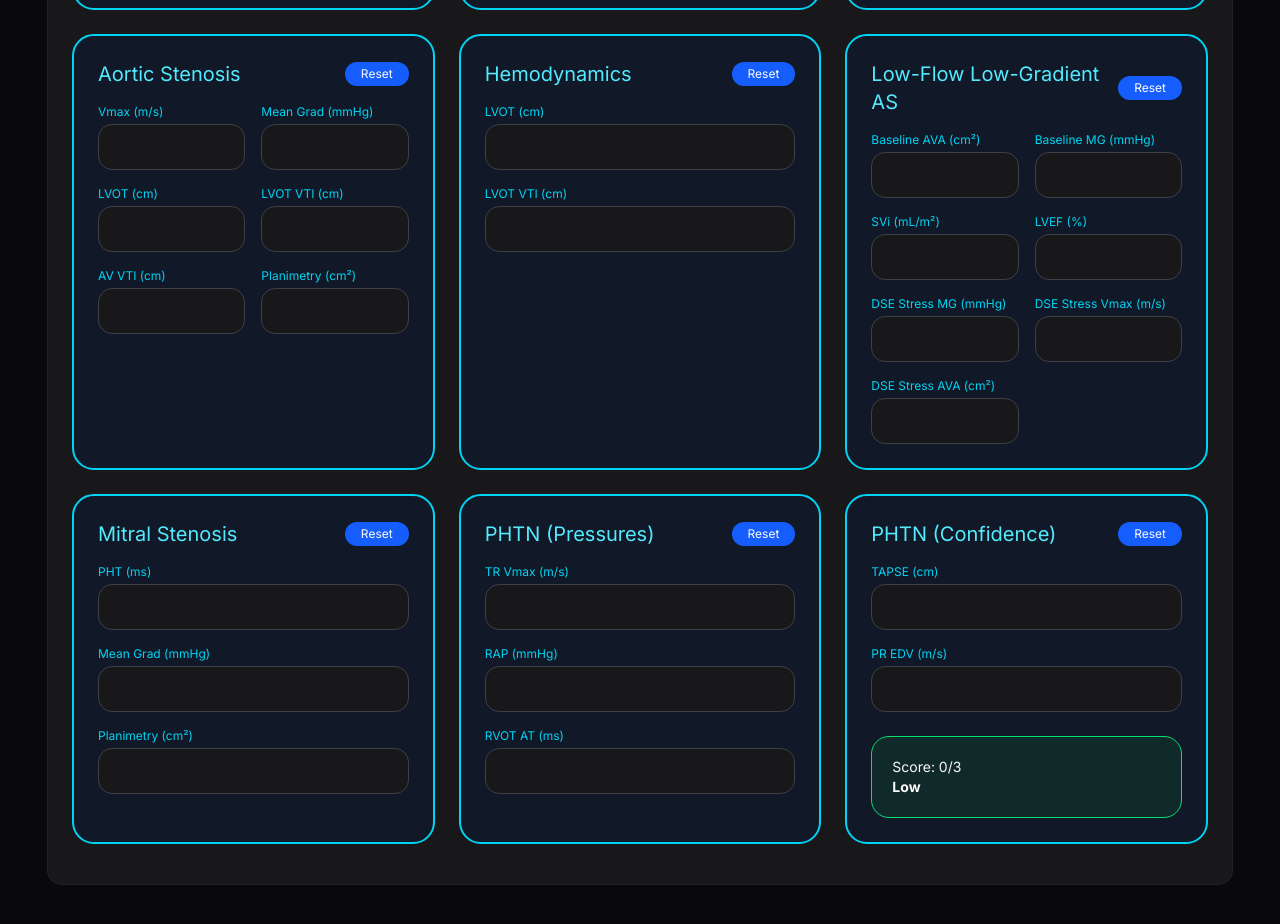
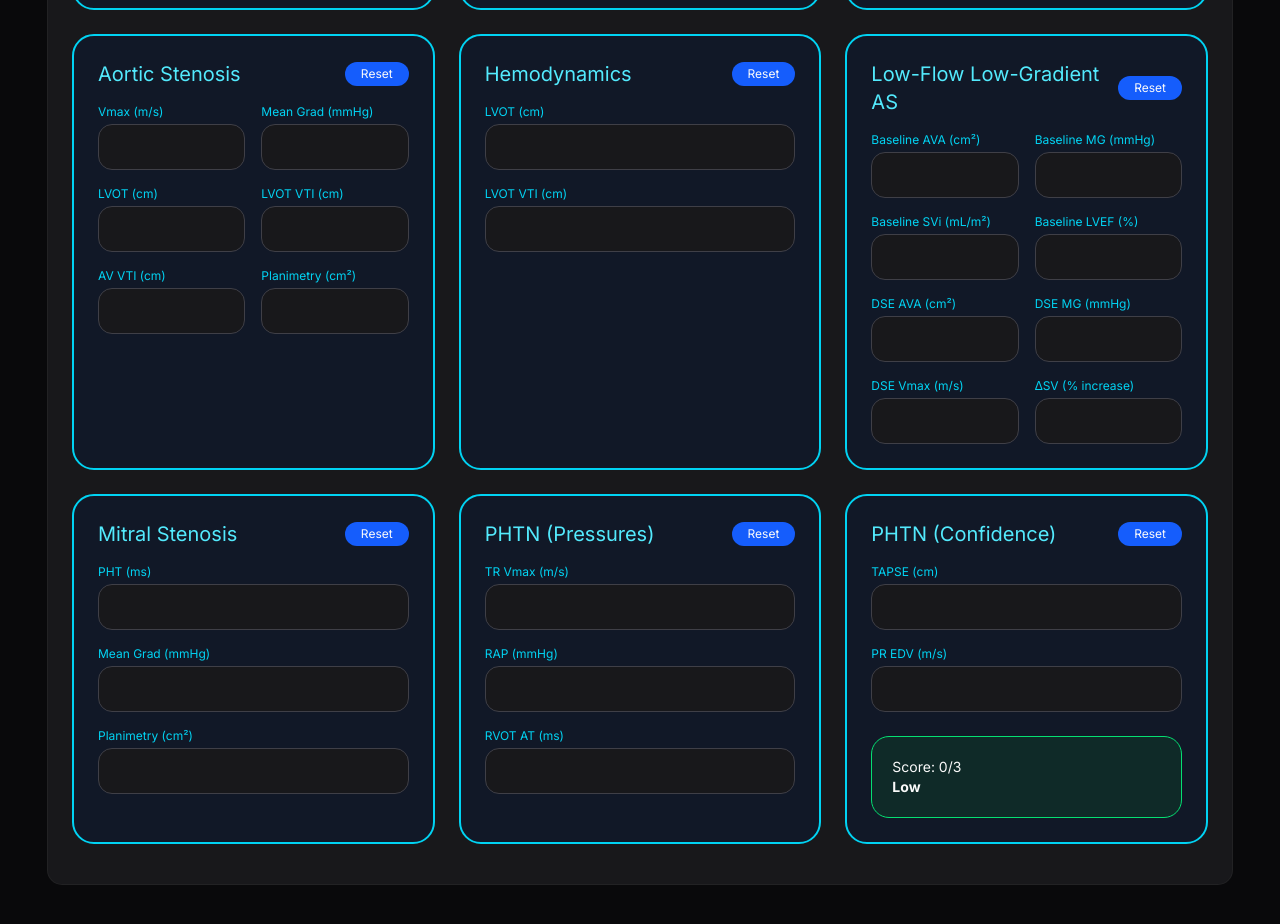
Before and after one commit to jmosley092-netizen/clinical-copilot-sonographers, a Next.js app: page / in a window 1280 px wide. Shown: the part 1020-1944 px from the top of the page. Built offline with nearby package versions, Linux system fonts and the light colour scheme.

Commit message:
reworked LFLG AS logic

```diff
--- a/components/EchoFreeCalculator.tsx
+++ b/components/EchoFreeCalculator.tsx
@@ -15,8 +15,8 @@ export default function EchoFreeCalculator() {
     tapse: "", pr: "",
     lvotd_h: "", lvotvti_h: "",
     // LFLG AS new fields
-    baselineAVA: "", baselineMG: "", svi: "", lvef: "",
-    stressMG: "", stressVmax: "", stressAVA: "", deltaSV: ""
+    baselineAVA: "", baselineMG: "", baselineSVi: "", baselineLVEF: "",
+    dseAVA: "", dseMG: "", dseVmax: "", deltaSVPercent: ""
   });
 
   const [results, setResults] = useState({
@@ -158,46 +158,55 @@ export default function EchoFreeCalculator() {
     const conf = score >= 2 ? 'High probability PH' : score === 1 ? 'Intermediate' : 'Low';
     const phtn2Out = `Score: ${score}/3<br><b>${conf}</b>`;
 
-    // LFLG AS Logic
+    // ==================== LFLG AS LOGIC (reworked) ====================
     const baselineAVA = v('baselineAVA');
     const baselineMG = v('baselineMG');
-    const svi = v('svi');
-    const lvef = v('lvef');
-    const stressMG = v('stressMG');
-    const stressVmax = v('stressVmax');
-    const stressAVA = v('stressAVA');
-    const deltaSV = v('deltaSV');
+    const baselineSVi = v('baselineSVi');
+    const baselineLVEF = v('baselineLVEF');
+    const dseAVA = v('dseAVA');
+    const dseMG = v('dseMG');
+    const dseVmax = v('dseVmax');
+    const deltaSVPercent = v('deltaSVPercent');
 
     let lflgOut = '';
-    if (baselineAVA && baselineMG && svi !== null && lvef !== null) {
-      const isLowFlow = svi <= 35;
+    if (baselineAVA && baselineMG && baselineSVi !== null && baselineLVEF !== null) {
+      const isLowFlow = baselineSVi <= 35;
       const isLowGradient = baselineMG < 40;
       const isSevereAVA = baselineAVA <= 1.0;
+      const isReducedEF = baselineLVEF < 50;
 
       if (isLowFlow && isLowGradient && isSevereAVA) {
-        const isClassical = lvef < 50;
-        const type = isClassical ? "Classical LFLG AS" : "Paradoxical LFLG AS";
+        const type = isReducedEF ? "Classical LFLG AS" : "Paradoxical LFLG AS";
 
-        if (stressMG !== null && stressVmax !== null && stressAVA !== null) {
-          let classification = "Indeterminate";
-          if (stressMG >= 40 && stressVmax >= 4 && stressAVA <= 1.0) {
+        let contractileReserve = "Unknown";
+        let classification = "Indeterminate";
+
+        if (deltaSVPercent !== null) {
+          contractileReserve = deltaSVPercent >= 20 ? "Present (≥20% ↑ SV)" : "Absent (<20% ↑ SV)";
+        }
+
+        if (dseAVA !== null && dseMG !== null && dseVmax !== null) {
+          if (dseAVA <= 1.0 && (dseMG >= 40 || dseVmax >= 4)) {
             classification = "True Severe AS";
-          } else if (stressAVA > 1.0) {
+          } else if (dseAVA > 1.0) {
             classification = "Pseudo-Severe AS";
           }
-          lflgOut = `<b>${type}</b><br>DSE Result: ${classification}<br>Stress MG: ${stressMG} mmHg | Stress Vmax: ${stressVmax} m/s | Stress AVA: ${stressAVA} cm²`;
-        } else {
-          lflgOut = `<b>${type}</b><br>Low-dose DSE recommended to differentiate true vs pseudo-severe AS`;
         }
+
+        lflgOut = `
+          <b>${type}</b><br>
+          Contractile Reserve: <b>${contractileReserve}</b><br>
+          DSE Classification: <b>${classification}</b><br><br>
+          Baseline: AVA ${baselineAVA} cm² | MG ${baselineMG} mmHg | SVi ${baselineSVi} mL/m² | LVEF ${baselineLVEF} %<br>
+          DSE: AVA ${dseAVA || '-'} cm² | MG ${dseMG || '-'} mmHg | Vmax ${dseVmax || '-'} m/s
+        `;
       }
     }
 
     setResults({ patient: patientOut, lv: lvOut, dia: diaOut, av: avOut, ms: msOut, phtn1: phtn1Out, phtn2: phtn2Out, hemo: hemoOut, lflg: lflgOut });
   };
 
-  useEffect(() => {
-    calculateAll();
-  }, [inputs]);
+  useEffect(() => { calculateAll(); }, [inputs]);
 
   return (
     <Card className="border-zinc-700 bg-zinc-900">
@@ -303,22 +312,23 @@ export default function EchoFreeCalculator() {
             {results.hemo && <div className="mt-6 bg-green-900/30 border border-green-400 p-5 rounded-2xl text-sm" dangerouslySetInnerHTML={{ __html: results.hemo }} />}
           </div>
 
-          {/* New LFLG AS Card - placed after Hemodynamics */}
+          {/* New / Reworked LFLG AS Card - placed under Hemodynamics */}
           <div className="bg-[#111827] border-2 border-cyan-400 rounded-3xl p-6">
             <div className="flex justify-between items-center mb-4">
               <h3 className="text-cyan-300 text-xl">Low-Flow Low-Gradient AS</h3>
-              <button onClick={() => resetCard(['baselineAVA','baselineMG','svi','lvef','stressMG','stressVmax','stressAVA','deltaSV'])} className="px-4 py-1 text-xs bg-blue-600 hover:bg-blue-700 rounded-xl">Reset</button>
+              <button onClick={() => resetCard(['baselineAVA','baselineMG','baselineSVi','baselineLVEF','dseAVA','dseMG','dseVmax','deltaSVPercent'])} className="px-4 py-1 text-xs bg-blue-600 hover:bg-blue-700 rounded-xl">Reset</button>
             </div>
-            <div className="grid grid-cols-2 gap-4">
+            <div className="grid grid-cols-2 gap-4 text-sm">
               <div><div className="text-xs text-cyan-400 mb-1">Baseline AVA (cm²)</div><input type="number" step="0.1" inputMode="decimal" value={inputs.baselineAVA} onChange={e => update('baselineAVA', e.target.value)} className="w-full bg-zinc-900 border border-zinc-700 rounded-xl p-3" /></div>
               <div><div className="text-xs text-cyan-400 mb-1">Baseline MG (mmHg)</div><input type="number" step="0.1" inputMode="decimal" value={inputs.baselineMG} onChange={e => update('baselineMG', e.target.value)} className="w-full bg-zinc-900 border border-zinc-700 rounded-xl p-3" /></div>
-              <div><div className="text-xs text-cyan-400 mb-1">SVi (mL/m²)</div><input type="number" step="0.1" inputMode="decimal" value={inputs.svi} onChange={e => update('svi', e.target.value)} className="w-full bg-zinc-900 border border-zinc-700 rounded-xl p-3" /></div>
-              <div><div className="text-xs text-cyan-400 mb-1">LVEF (%)</div><input type="number" inputMode="decimal" value={inputs.lvef} onChange={e => update('lvef', e.target.value)} className="w-full bg-zinc-900 border border-zinc-700 rounded-xl p-3" /></div>
-              <div><div className="text-xs text-cyan-400 mb-1">DSE Stress MG (mmHg)</div><input type="number" step="0.1" inputMode="decimal" value={inputs.stressMG} onChange={e => update('stressMG', e.target.value)} className="w-full bg-zinc-900 border border-zinc-700 rounded-xl p-3" /></div>
-              <div><div className="text-xs text-cyan-400 mb-1">DSE Stress Vmax (m/s)</div><input type="number" step="0.1" inputMode="decimal" value={inputs.stressVmax} onChange={e => update('stressVmax', e.target.value)} className="w-full bg-zinc-900 border border-zinc-700 rounded-xl p-3" /></div>
-              <div><div className="text-xs text-cyan-400 mb-1">DSE Stress AVA (cm²)</div><input type="number" step="0.1" inputMode="decimal" value={inputs.stressAVA} onChange={e => update('stressAVA', e.target.value)} className="w-full bg-zinc-900 border border-zinc-700 rounded-xl p-3" /></div>
+              <div><div className="text-xs text-cyan-400 mb-1">Baseline SVi (mL/m²)</div><input type="number" step="0.1" inputMode="decimal" value={inputs.baselineSVi} onChange={e => update('baselineSVi', e.target.value)} className="w-full bg-zinc-900 border border-zinc-700 rounded-xl p-3" /></div>
+              <div><div className="text-xs text-cyan-400 mb-1">Baseline LVEF (%)</div><input type="number" inputMode="decimal" value={inputs.baselineLVEF} onChange={e => update('baselineLVEF', e.target.value)} className="w-full bg-zinc-900 border border-zinc-700 rounded-xl p-3" /></div>
+              <div><div className="text-xs text-cyan-400 mb-1">DSE AVA (cm²)</div><input type="number" step="0.1" inputMode="decimal" value={inputs.dseAVA} onChange={e => update('dseAVA', e.target.value)} className="w-full bg-zinc-900 border border-zinc-700 rounded-xl p-3" /></div>
+              <div><div className="text-xs text-cyan-400 mb-1">DSE MG (mmHg)</div><input type="number" step="0.1" inputMode="decimal" value={inputs.dseMG} onChange={e => update('dseMG', e.target.value)} className="w-full bg-zinc-900 border border-zinc-700 rounded-xl p-3" /></div>
+              <div><div className="text-xs text-cyan-400 mb-1">DSE Vmax (m/s)</div><input type="number" step="0.1" inputMode="decimal" value={inputs.dseVmax} onChange={e => update('dseVmax', e.target.value)} className="w-full bg-zinc-900 border border-zinc-700 rounded-xl p-3" /></div>
+              <div><div className="text-xs text-cyan-400 mb-1">ΔSV (% increase)</div><input type="number" step="0.1" inputMode="decimal" value={inputs.deltaSVPercent} onChange={e => update('deltaSVPercent', e.target.value)} className="w-full bg-zinc-900 border border-zinc-700 rounded-xl p-3" /></div>
             </div>
-            {results.lflg && <div className="mt-6 bg-green-900/30 border border-green-400 p-5 rounded-2xl text-sm" dangerouslySetInnerHTML={{ __html: results.lflg }} />}
+            {results.lflg && <div className="mt-6 bg-green-900/30 border border-green-400 p-5 rounded-2xl text-sm leading-relaxed" dangerouslySetInnerHTML={{ __html: results.lflg }} />}
           </div>
 
           {/* Mitral Stenosis */}
```
